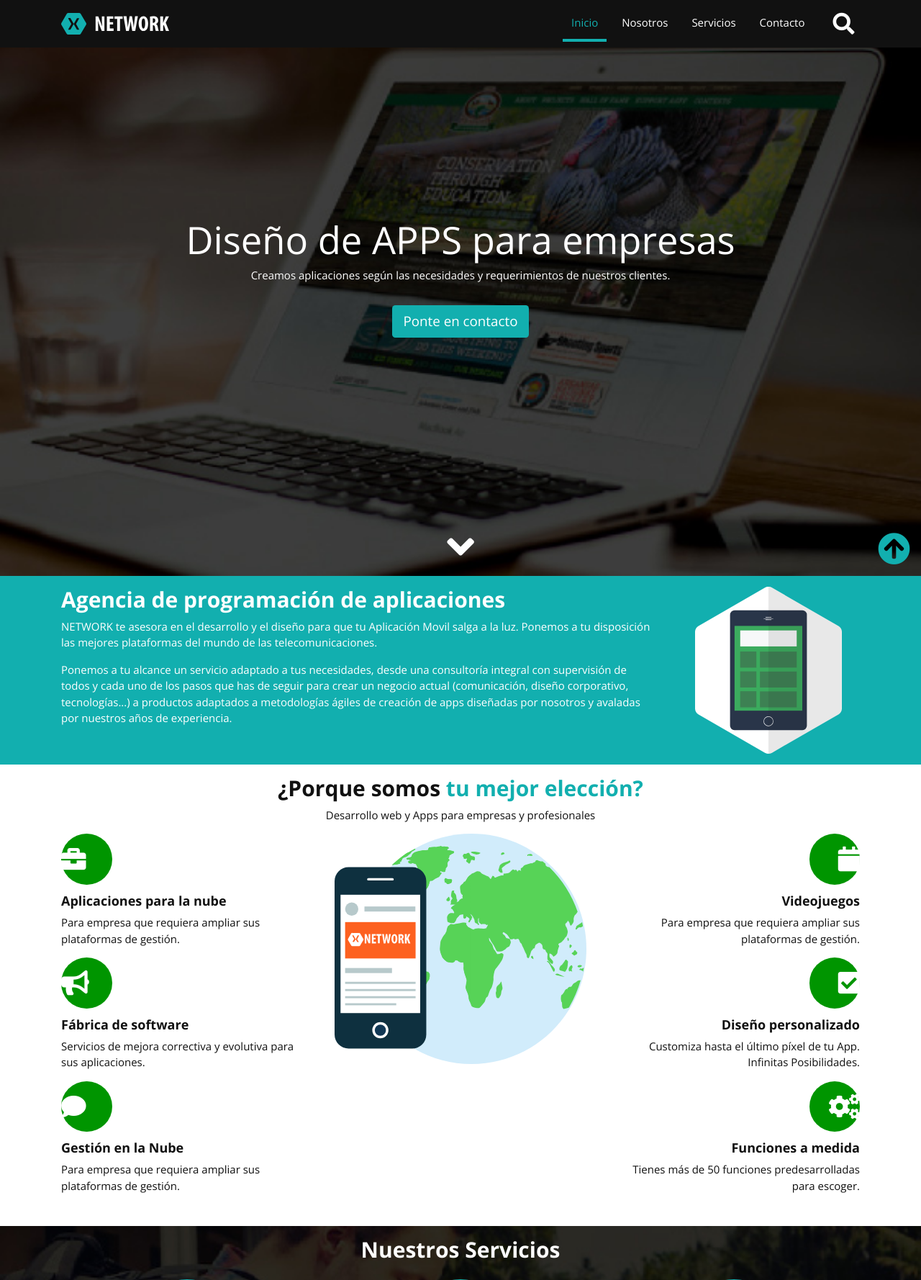
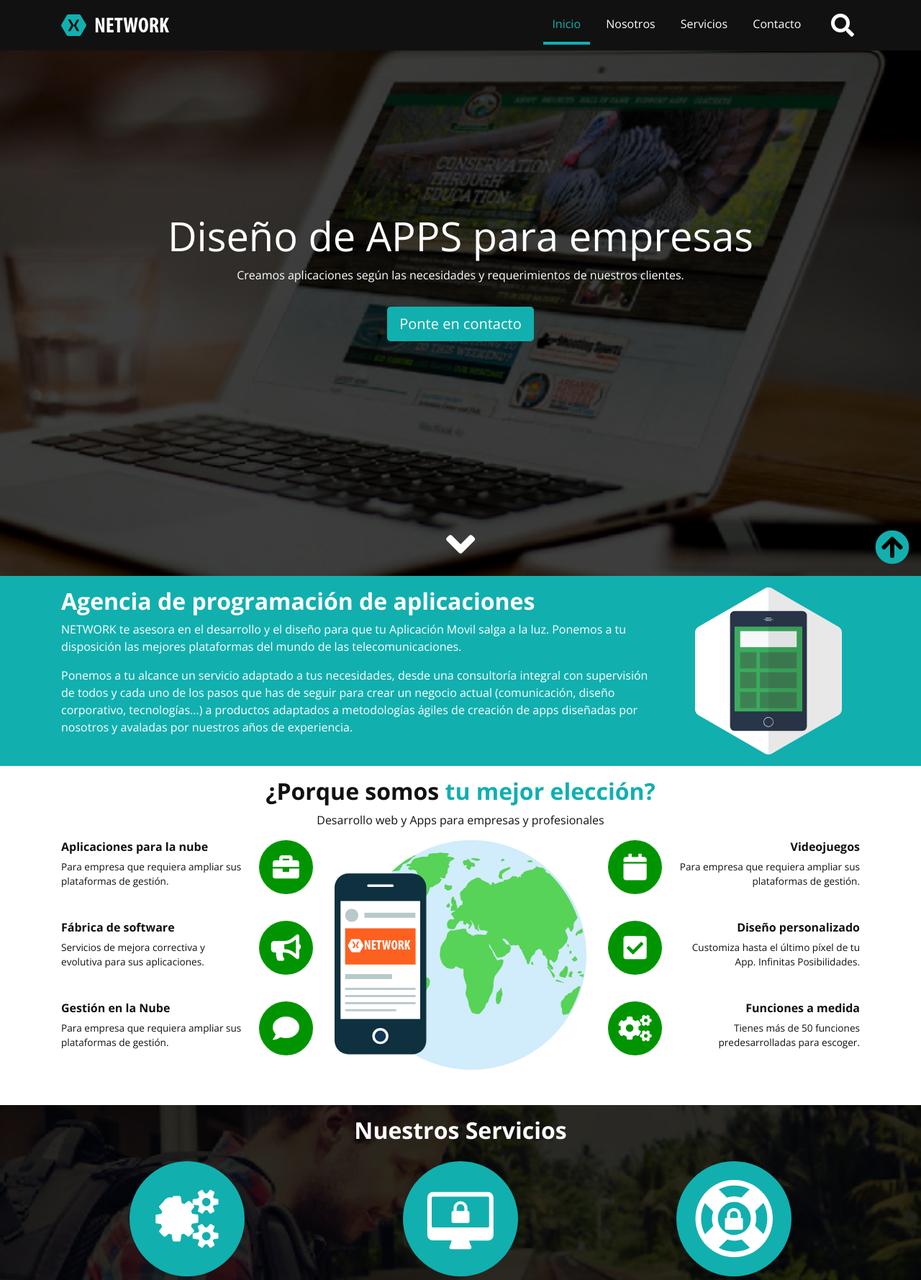
Before and after one commit to devsantoshm/bs4-maquetacion, a PHP site: page / in a window 1280 px wide. Shown: the top 1778 px of the page at 72% size. Run offline with PHP 8.4, Linux system fonts and the light colour scheme.

Commit message:
dando estilos a tu mejor elección en desktop

```diff
--- a/css/estilos.css
+++ b/css/estilos.css
@@ -448,6 +448,7 @@ EMPIEZAN LAS MEDIAS QUERIES
 
   .servicios h3 a {
     display: block;
+    /* para internet explorer */
     width: 100%; }
 
   .servicios p {
@@ -455,3 +456,48 @@ EMPIEZAN LAS MEDIAS QUERIES
 
   .servicios .btn-secondary {
     margin-top: auto; } }
+@media (min-width: 992px) {
+  html {
+    font-size: 16px; }
+
+  .tu-mejor-eleccion ul li {
+    display: -webkit-box;
+    display: -ms-flexbox;
+    display: flex;
+    min-height: 7rem; }
+
+  .tu-mejor-eleccion ul li .fa {
+    text-align: center;
+    -webkit-box-flex: 0;
+        -ms-flex: 0 1 auto;
+            flex: 0 1 auto;
+    margin-right: 1rem;
+    -webkit-transition: all 1s ease;
+    transition: all 1s ease; }
+
+  .tu-mejor-eleccion ul li:hover .fa {
+    -webkit-transform: rotateY(360deg);
+            transform: rotateY(360deg);
+    -webkit-transform-style: preserve-3d;
+            transform-style: preserve-3d;
+    background: #12AFAF; }
+
+  .contenedor-eleccion {
+    -webkit-box-flex: 1;
+        -ms-flex: 1 0 0px;
+            flex: 1 0 0px; }
+
+  .tu-mejor-eleccion ul li .contenedor-eleccion h4 {
+    margin-top: 0;
+    font-size: 1rem; }
+
+  .tu-mejor-eleccion ul:first-child .fa {
+    -webkit-box-ordinal-group: 2;
+        -ms-flex-order: 1;
+            order: 1;
+    margin-left: 1rem;
+    margin-right: 0; }
+
+  .tu-mejor-eleccion ul li p {
+    font-size: .85rem;
+    width: 100%; } }
--- a/scss/estilos.scss
+++ b/scss/estilos.scss
@@ -366,7 +366,7 @@ EMPIEZAN LAS MEDIAS QUERIES
         width: 100%
     }
     .servicios h3 a {
-        display: block;
+        display: block; /* para internet explorer */
         width: 100%
     }
     .servicios p {
@@ -376,3 +376,40 @@ EMPIEZAN LAS MEDIAS QUERIES
         margin-top: auto
     }
 }
+
+@media (min-width: 992px) {
+    html {
+        font-size: 16px
+    }
+    .tu-mejor-eleccion ul li {
+        display: flex;
+        min-height: 7rem
+    }
+    .tu-mejor-eleccion ul li .fa {
+        text-align: center;
+        flex: 0 1 auto;
+        margin-right: 1rem;
+        transition: all 1s ease
+    }
+    .tu-mejor-eleccion ul li:hover .fa {
+        transform: rotateY(360deg);
+        transform-style: preserve-3d;
+        background: #12AFAF
+    }
+    .contenedor-eleccion {
+        flex: 1 0 0px
+    }
+    .tu-mejor-eleccion ul li .contenedor-eleccion h4 {
+        margin-top: 0;
+        font-size: 1rem
+    }
+    .tu-mejor-eleccion ul:first-child .fa {
+        order: 1;
+        margin-left: 1rem;
+        margin-right: 0
+    }
+    .tu-mejor-eleccion ul li p {
+        font-size: .85rem;
+        width: 100%
+    }
+}
```
